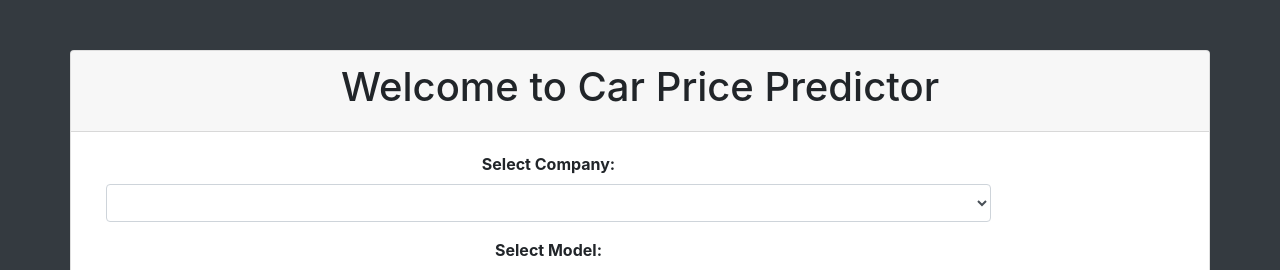
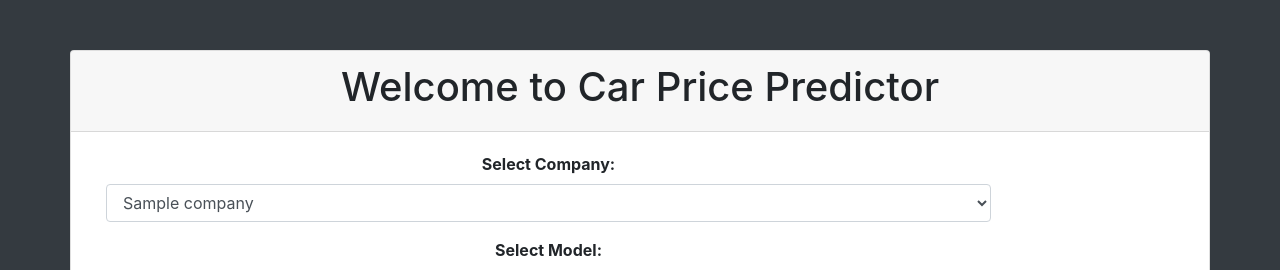
Before and after one commit to Roopanshi-Marwaha/Car_Price_Prediction_ml, a Flask app: template templates/index.html in a window 1280 px wide. Shown: the top 270 px of the page. Run offline with Flask 3, Linux system fonts and the light colour scheme; the template is opened without the code that fills it: most values are stand-ins (such as "Sample title", 1, 10 or a date in 2020); lists and menus that the app fills with data are empty.

Commit message:
options added to company using Jinja

```diff
--- a/templates/index.html
+++ b/templates/index.html
@@ -34,9 +34,12 @@
                     <div class="col-10 form-group" style="text-align: center">
                       <label><b>Select Company: </b></label>
                       <select class="selectpicker form-control" id="company" name="company" required="1">
-                        <option value="">
 
+                        {% for company in companies %}
+                        <option value="{{company}}">
+                          {{company}}
                         </option>
+                        {% endfor %} #Jinja
                       </select>
                     </div>
 
```
